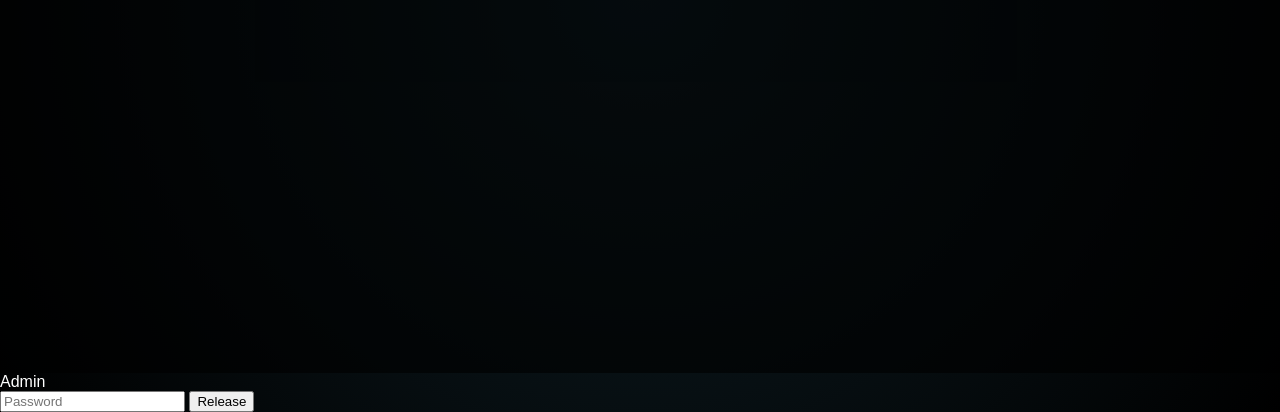
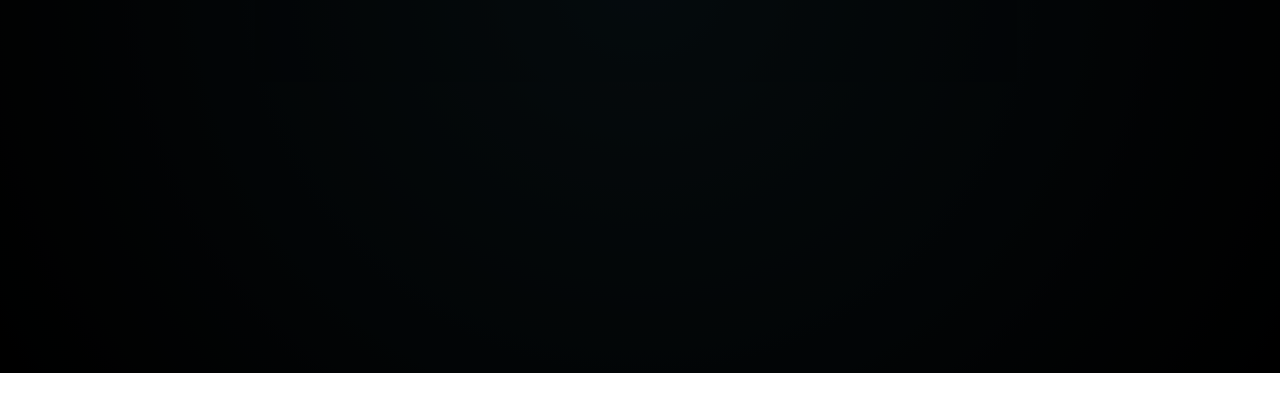
Before and after one commit to arunachalammgt/VIVEKANANDA-ACADEMY-LOGO-LANCH, a plain HTML site: page index.html in a window 1280 px wide. Shown: the part 427-839 px from the top of the page. After the commit the page ends 800 px from the top, so only its background shows below. Drawn offline with Linux system fonts and the light colour scheme.

Commit message:
Update index.html

```diff
--- a/index.html
+++ b/index.html
@@ -63,14 +63,6 @@ h1 {
 <div class="main">
     <div id="countdown" class="countdown"></div>
 </div>
-
-<div class="admin-btn" onclick="toggleAdmin()">Admin</div>
-
-<div class="admin-panel" id="adminPanel">
-    <input type="password" id="pass" placeholder="Password">
-    <button onclick="release()">Release</button>
-</div>
-
 <audio id="countdownAudio" src="before.mp4" loop></audio>
 
 <script>
```
